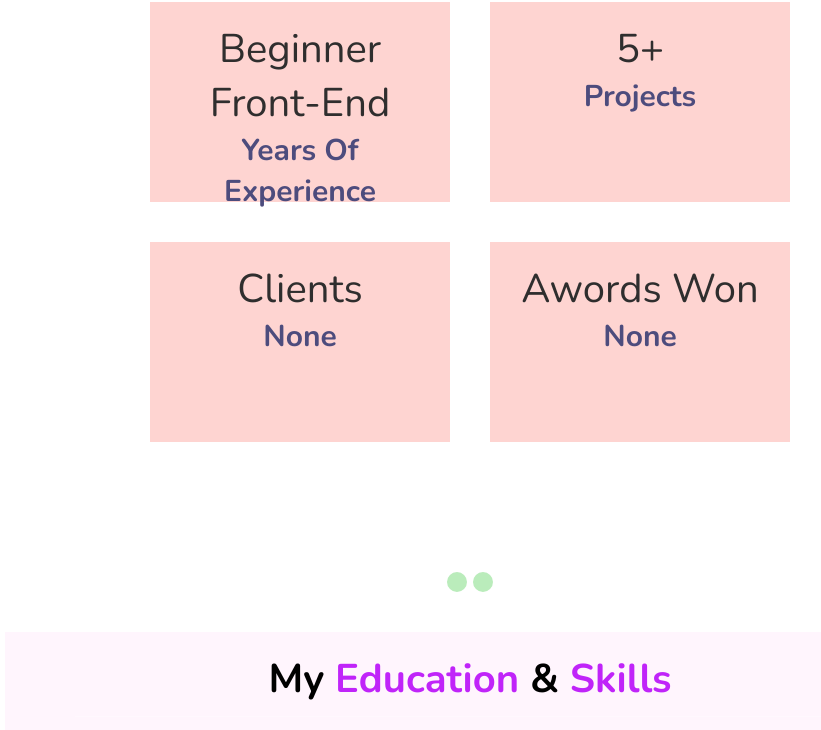
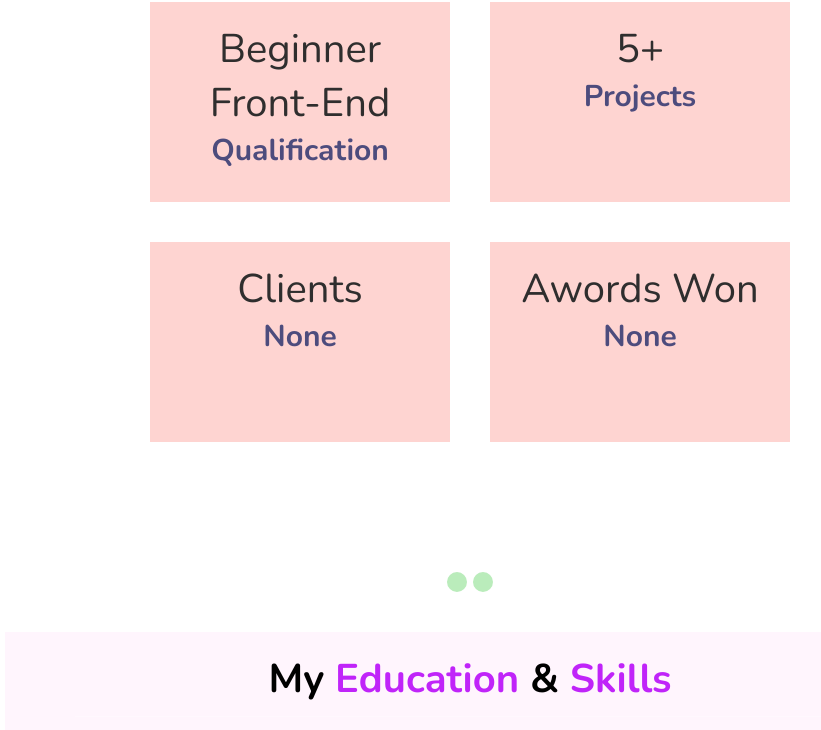
Before and after one commit to CODE-ELZ/Portfolio, a plain HTML site: page index.html in a window 1280 px wide. Shown: the part 1770-2500 px from the top of the page, without its empty margins (345-1166 px from the left). Drawn offline with nearby package versions, Linux system fonts and the light colour scheme.

Commit message:
Update index.html

```diff
--- a/index.html
+++ b/index.html
@@ -91,7 +91,7 @@
 
                 <div class="box">
                     <span>beginner front-end</span>
-                    <h3>Years of experience</h3>
+                    <h3>qualification</h3>
                 </div>
 
                 <div class="box">
```
